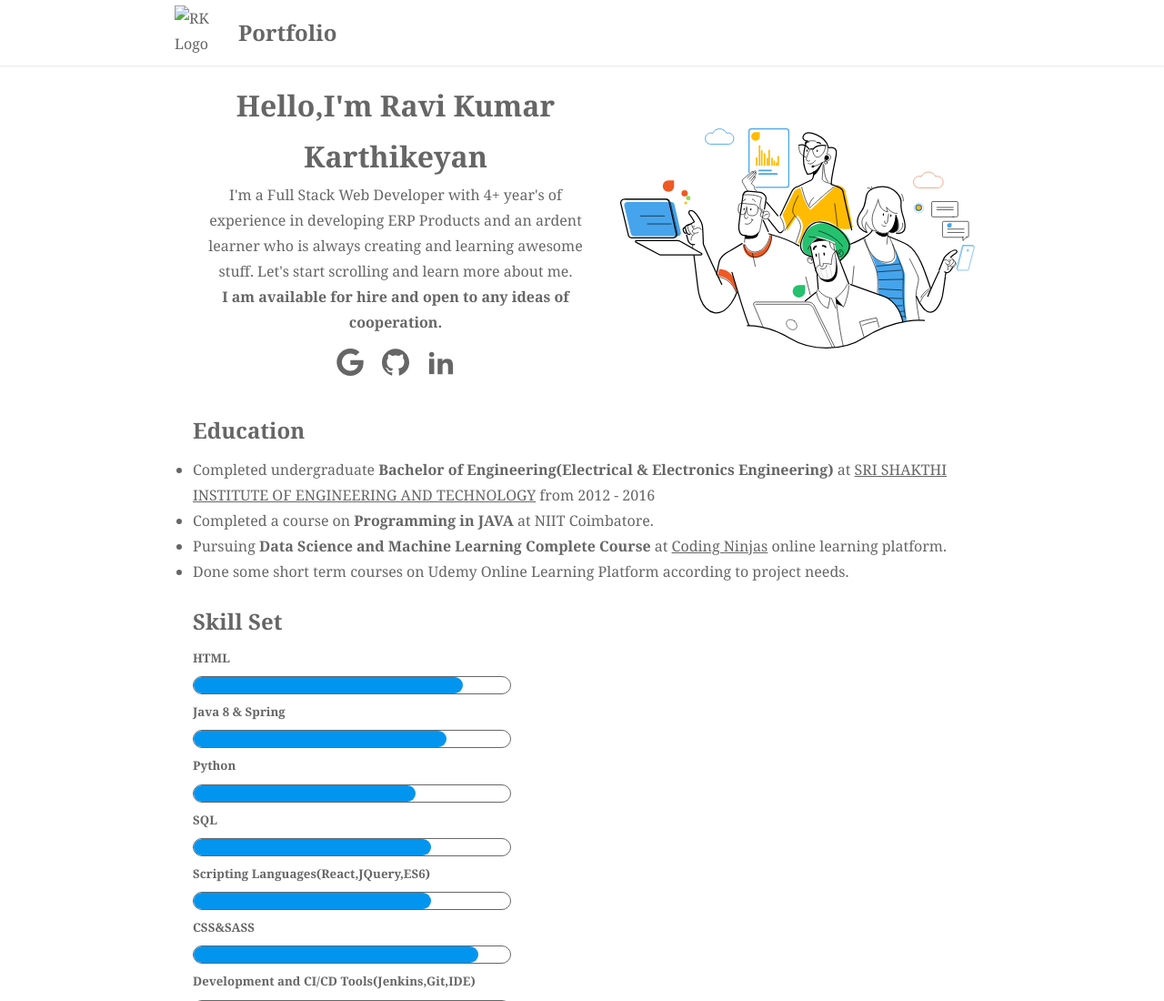
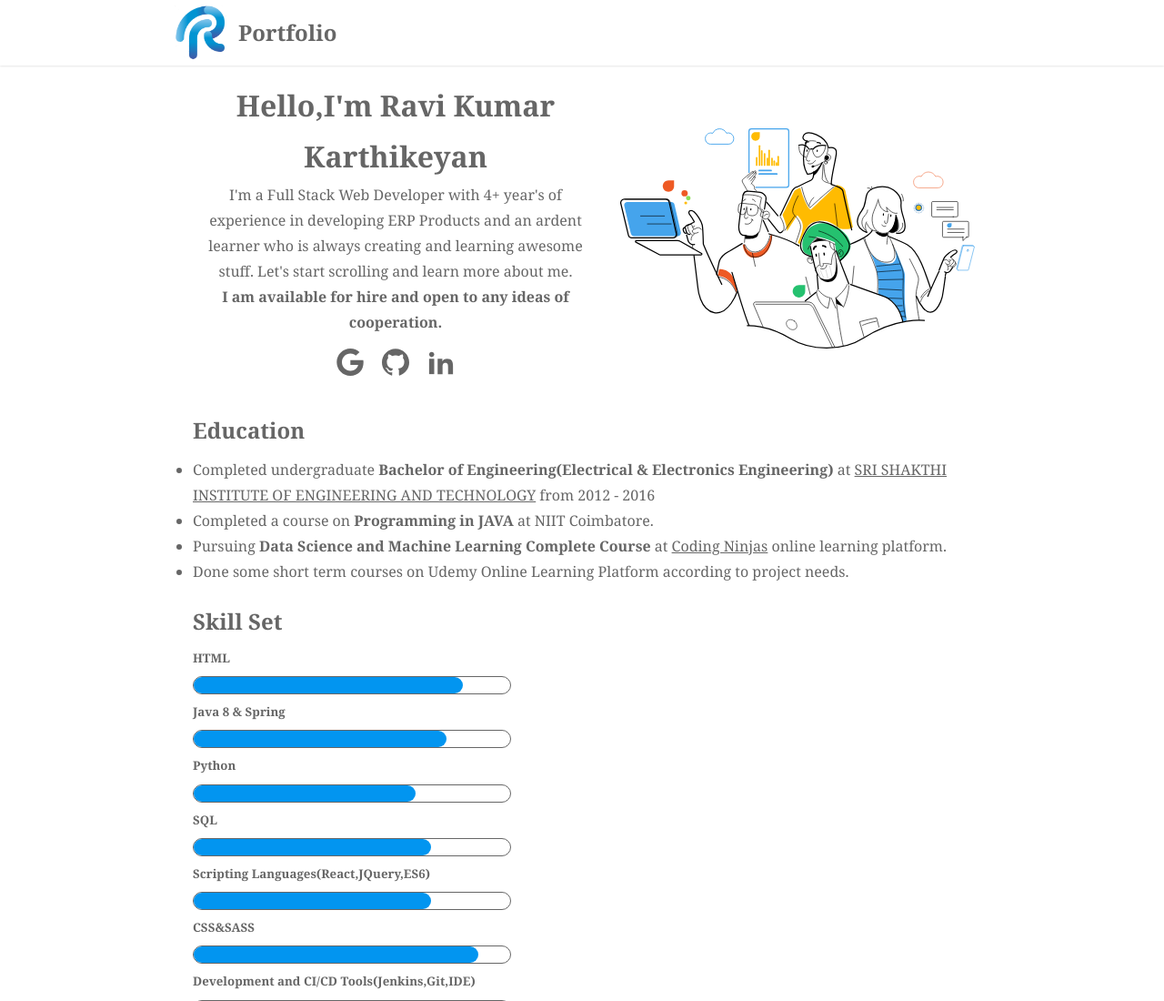
Before and after one commit to ravikart/profile, a plain HTML site: page index.html in a window 1280 px wide. Shown: the top 1100 px of the page at 91% size. Drawn offline with Linux system fonts and the light colour scheme; the site is published under a folder, as on GitHub Pages, so addresses that start at the root find nothing.

Commit message:
refs #profile-1 build commit.

```diff
--- a/index.html
+++ b/index.html
@@ -19,7 +19,7 @@
       <div class="container">
         <header class="header">
           <div class="header__logo">
-            <img src="/img/logo-portfolio.png" alt="RK Logo" />
+            <img src="./img/logo-portfolio.png" alt="RK Logo" />
             <h2><span>Portfolio</span></h2>
           </div>
           <!--<div class="header__navbar">
```
